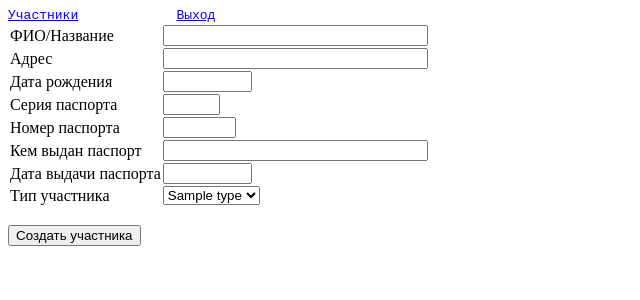
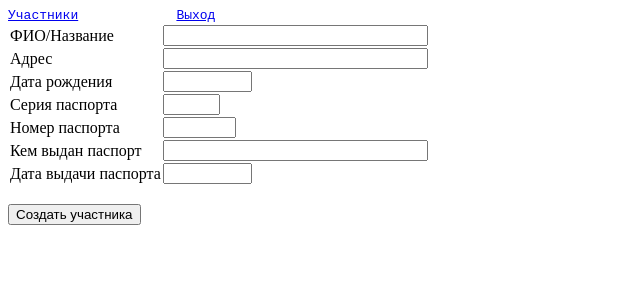
Before and after one commit to keremet/fv, a PHP site: page /uch.php in a window 1280 px wide. Shown: the top 300 px of the page, without its empty margins (0-640 px from the left). Run offline with PHP 8.4, Linux system fonts and the light colour scheme; tables that the repository leaves empty or names only in its code hold one stand-in row (values such as "Sample post"); data that the repository does not hold is empty; a stand-in replaces the project's code that opens the database connection.

Commit message:
Удален тип участника

```diff
--- a/php/uch.php
+++ b/php/uch.php
@@ -57,7 +57,7 @@ function saveUch()
 include 'connect.php';
 if($id != null){
 	$stmt = $db->prepare(
-		"SELECT id, name, name as type_name, address, DATE_FORMAT(birthday, '%d%m%Y') as birthday, LPAD(pasp_ser, 4, '0') as pasp_ser, LPAD(pasp_num, 6, '0') as pasp_num, DATE_FORMAT(pasp_date, '%d%m%Y') as pasp_date, pasp_who
+		"SELECT id, name, address, DATE_FORMAT(birthday, '%d%m%Y') as birthday, LPAD(pasp_ser, 4, '0') as pasp_ser, LPAD(pasp_num, 6, '0') as pasp_num, DATE_FORMAT(pasp_date, '%d%m%Y') as pasp_date, pasp_who
 		 FROM ofv_uch
 		 WHERE id = ?");
 	$stmt->execute(array($id));
@@ -67,26 +67,13 @@ if($id != null){
 
 <form id="main_form" action="uch_save.php" method="post">
 <table border="0" cellpadding="0" cellspacing="2">
-<tr><td>ФИО/Название<td><input id="ofv_uch_name"  name="ofv_uch_name" size="30" type="text" value="<?=(($uch)?$uch['name']:'')?>">
-<tr><td>Адрес<td><input id="ofv_uch_address"  name="ofv_uch_address" size="30" type="text" value="<?=(($uch)?$uch['address']:'')?>">
-<tr><td>Дата рождения<td><input id="ofv_uch_birthday"  name="ofv_uch_birthday" size="8" type="text" value="<?=(($uch)?$uch['birthday']:'')?>" maxlength="8" onkeyup="return proverka_dat(this);" onchange="return proverka_dat(this);">
-<tr><td>Серия паспорта<td><input id="ofv_uch_pasp_ser"  name="ofv_uch_pasp_ser" size="4" type="text" value="<?=(($uch)?$uch['pasp_ser']:'')?>" maxlength="4" onkeyup="return proverka_dat(this);" onchange="return proverka_dat(this);">
-<tr><td>Номер паспорта<td><input id="ofv_uch_pasp_num"  name="ofv_uch_pasp_num" size="6"  maxlength="6" type="text" value="<?=(($uch)?$uch['pasp_num']:'')?>" onkeyup="return proverka_dat(this);" onchange="return proverka_dat(this);">
-<tr><td>Кем выдан паспорт<td><input id="ofv_uch_pasp_who"  name="ofv_uch_pasp_who" size="30" type="text" value="<?=(($uch)?$uch['pasp_who']:'')?>">
-<tr><td>Дата выдачи паспорта<td><input id="ofv_uch_pasp_date"  name="ofv_uch_pasp_date" size="8"  maxlength="8" type="text" value="<?=(($uch)?$uch['pasp_date']:'')?>" onkeyup="return proverka_dat(this);" onchange="return proverka_dat(this);">
-<tr><td>Тип участника<td><select name="ofv_uch_type" id="ofv_uch_type">
-
-<?php
-	foreach($db->query(
-		"SELECT id, name
-		 FROM ofv_uch_type
-		 ORDER BY id"
-	) as $row){
-		echo '<option value="'.$row['id'].'">'.$row['name'].'</option>';
-	}
-?>
-
-</select>
+<tr><td>ФИО/Название<td><input id="ofv_uch_name"  name="ofv_uch_name" size="30" type="text" value="<?=(($id!=null)?$uch['name']:'')?>">
+<tr><td>Адрес<td><input id="ofv_uch_address"  name="ofv_uch_address" size="30" type="text" value="<?=(($id!=null)?$uch['address']:'')?>">
+<tr><td>Дата рождения<td><input id="ofv_uch_birthday"  name="ofv_uch_birthday" size="8" type="text" value="<?=(($id!=null)?$uch['birthday']:'')?>" maxlength="8" onkeyup="return proverka_dat(this);" onchange="return proverka_dat(this);">
+<tr><td>Серия паспорта<td><input id="ofv_uch_pasp_ser"  name="ofv_uch_pasp_ser" size="4" type="text" value="<?=(($id!=null)?$uch['pasp_ser']:'')?>" maxlength="4" onkeyup="return proverka_dat(this);" onchange="return proverka_dat(this);">
+<tr><td>Номер паспорта<td><input id="ofv_uch_pasp_num"  name="ofv_uch_pasp_num" size="6"  maxlength="6" type="text" value="<?=(($id!=null)?$uch['pasp_num']:'')?>" onkeyup="return proverka_dat(this);" onchange="return proverka_dat(this);">
+<tr><td>Кем выдан паспорт<td><input id="ofv_uch_pasp_who"  name="ofv_uch_pasp_who" size="30" type="text" value="<?=(($id!=null)?$uch['pasp_who']:'')?>">
+<tr><td>Дата выдачи паспорта<td><input id="ofv_uch_pasp_date"  name="ofv_uch_pasp_date" size="8"  maxlength="8" type="text" value="<?=(($id!=null)?$uch['pasp_date']:'')?>" onkeyup="return proverka_dat(this);" onchange="return proverka_dat(this);">
 </table>
 
 <br><input value="<?=(($id==null)?"Создать участника":"Сохранить")?>" type="submit"  onclick="return saveUch();">
```
Also changed, not shown: php/index.php (+11 -6 lines), php/uch_save.php (+7 -5 lines), sql/init.sql (+2 -25 lines), 1 other file.
